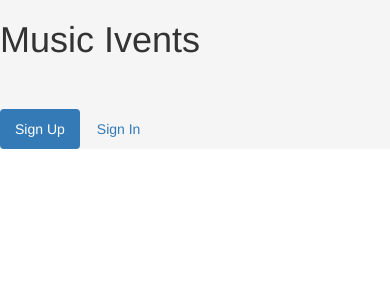
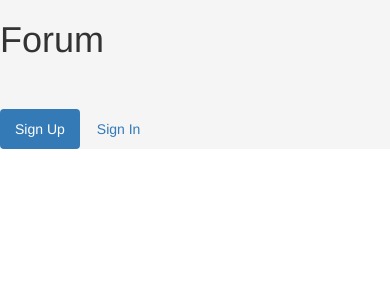
Before and after one commit to IvanIvchenko/ProjectDB2, a Flask app: page / in a window 390 px wide. Shown: the top 300 px of the page. Run offline with Flask 2, Linux system fonts and the light colour scheme; some libraries are stand-ins or nearby versions.

Commit message:
Update index.html

```diff
--- a/blogger/templates/index.html
+++ b/blogger/templates/index.html
@@ -16,7 +16,7 @@
   </head>
   <body>
     <div class="row">
-    <div class="col-md-10"><h1>Music Ivents</h1></div>
+    <div class="col-md-10"><h1>Forum</h1></div>
     <div class="col-md-2">
         <ul class="nav nav-pills">
           <li role="presentation" class="active"><a href="signup">Sign Up</a></li>
```
